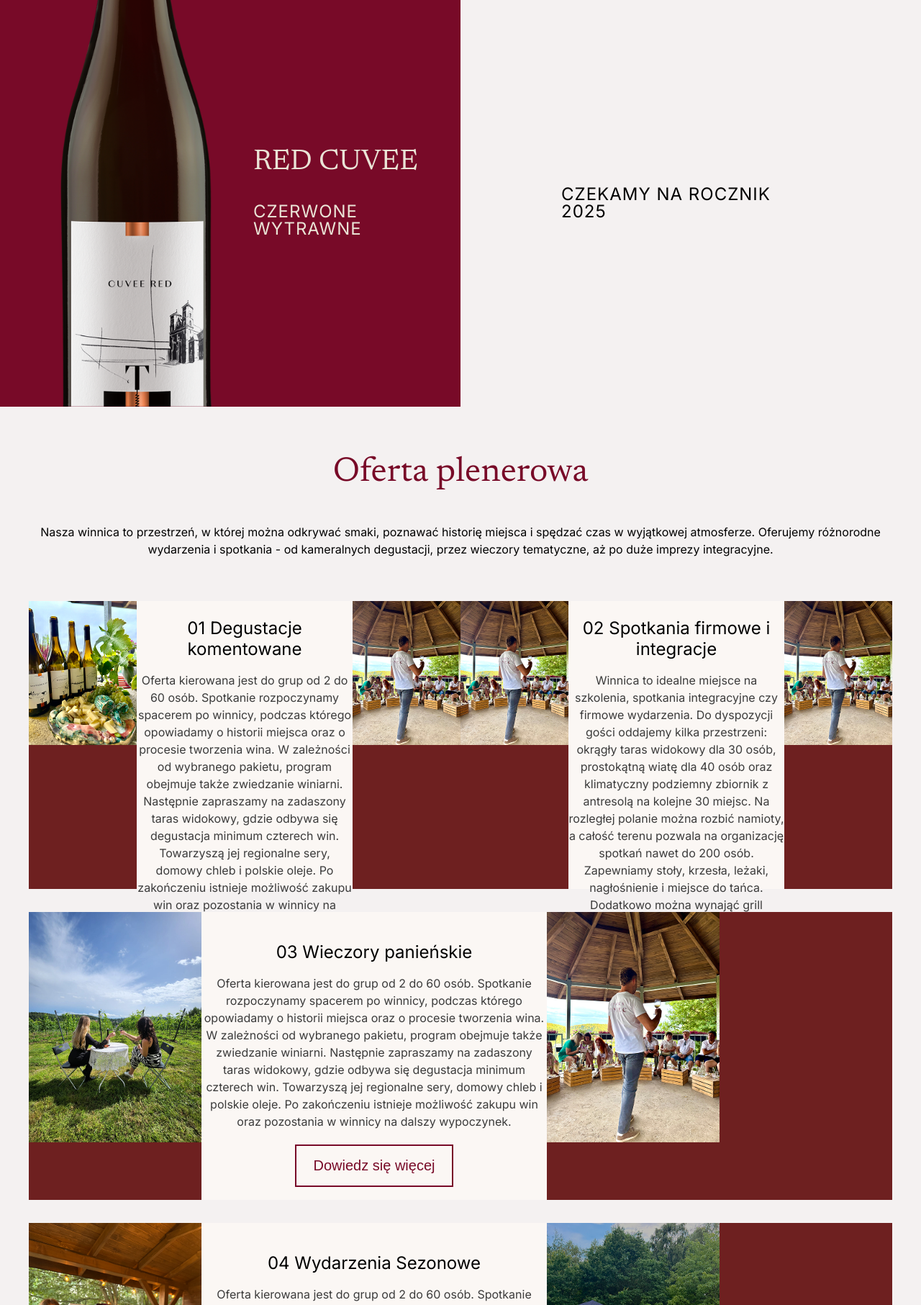
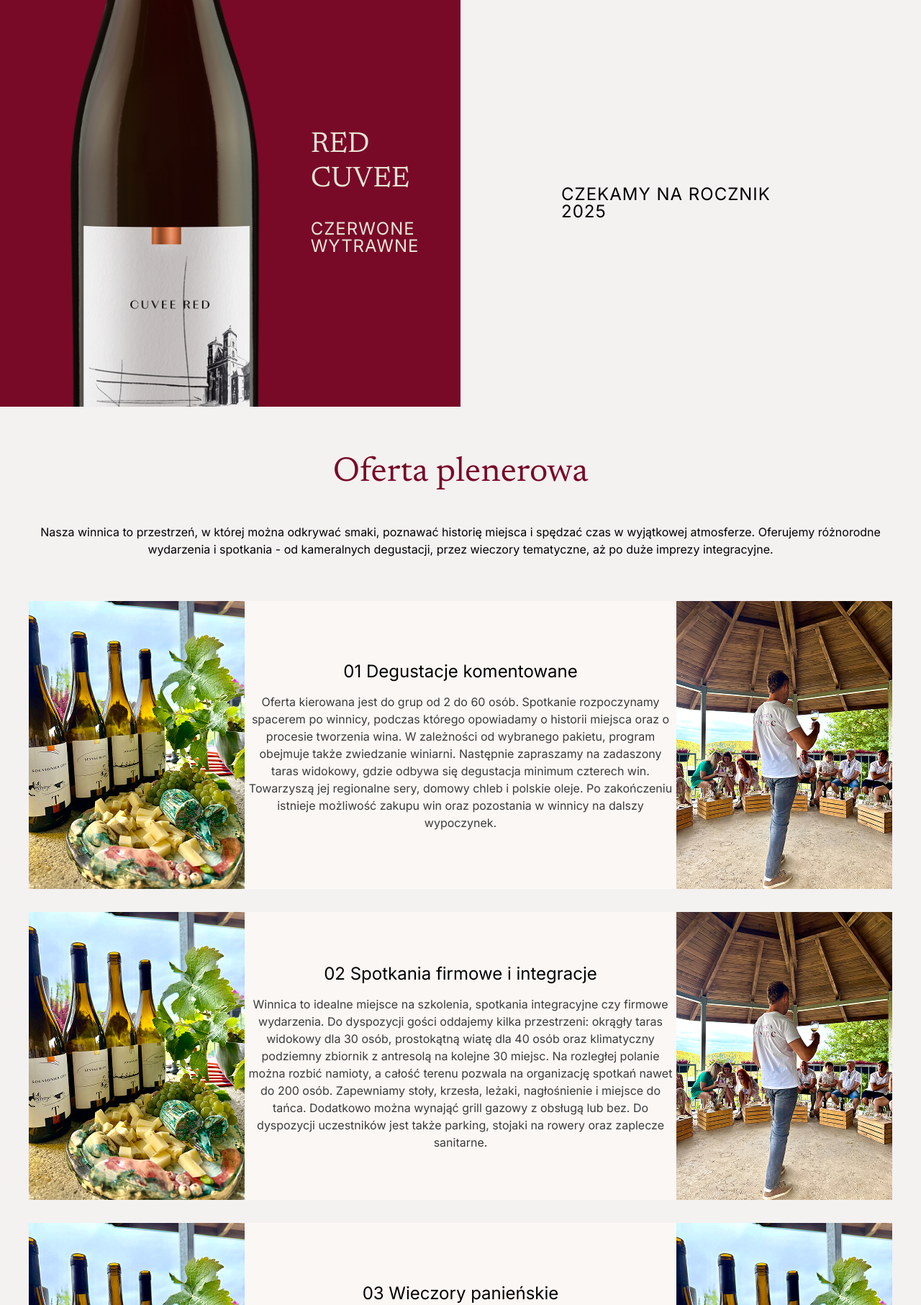
Before and after one commit to jereminowak/winnicatyniec, a PHP site: page / in a window 1280 px wide. Shown: the part 2879-4692 px from the top of the page at 72% size. Run offline with PHP 8.4, Linux system fonts and the light colour scheme.

Commit message:
Małe poprawki

```diff
--- a/index.html
+++ b/index.html
@@ -102,8 +102,8 @@
 					<div class="flip-card-inner">
 						<div class="flip-card-front">
 							<div class="card-content">
-								<img src="SEYVAL BLANC-1.png" class="wine-bottle">
-								<div class="wine-info">
+								<img src="SEYVAL BLANC-1.png" class="wine-bottle jeden">
+								<div class="wine-info dwa">
 									<h3>Seyval Blanc</h3>
 									<h4>Białe półwytrawne</h4>
 								</div>
@@ -127,8 +127,8 @@
 					<div class="flip-card-inner">
 						<div class="flip-card-front">
 							<div class="card-content">
-								<img src="Johanniter-1.png" class="wine-bottle">
-								<div class="wine-info">
+								<img src="Johanniter-1.png" class="wine-bottle dwa">
+								<div class="wine-info jeden">
 									<h3>Johanniter</h3>
 									<h4>Białe półwytrawne</h4>
 								</div>
@@ -152,8 +152,8 @@
 					<div class="flip-card-inner">
 						<div class="flip-card-front">
 							<div class="card-content">
-								<img src="Solaris-1.png" class="wine-bottle">
-								<div class="wine-info">
+								<img src="Solaris-1.png" class="wine-bottle jeden">
+								<div class="wine-info dwa">
 									<h3>Solaris</h3>
 									<h4>Białe półsłodkie</h4>
 								</div>
@@ -177,8 +177,8 @@
 					<div class="flip-card-inner">
 						<div class="flip-card-front">
 							<div class="card-content">
-								<img src="Souvignier Gris-1.png" class="wine-bottle">
-								<div class="wine-info">
+								<img src="Souvignier Gris-1.png" class="wine-bottle dwa">
+								<div class="wine-info jeden">
 									<h3>Souvignier Gris</h3>
 									<h4>Białe wytrawne</h4>
 								</div>
@@ -202,8 +202,11 @@
 					<div class="flip-card-inner">
 						<div class="flip-card-front">
 							<div class="card-content">
-								<img src="Cuvee Red-1.png" class="wine-bottle">
-								<div class="wine-info">
+								<div class="wine-photo">
+									<img src="Cuvee Red-1.png" class="wine-bottle jeden">
+								</div>
+
+								<div class="wine-info dwa">
 									<h3>Red Cuvee</h3>
 									<h4>Czerwone wytrawne</h4>
 								</div>
@@ -251,22 +254,6 @@
 					<div class="description">
 						<h3>01 Degustacje komentowane</h3>
 						<p>Oferta kierowana jest do grup od 2 do 60 osób. Spotkanie rozpoczynamy spacerem po winnicy, podczas którego opowiadamy o historii miejsca oraz o procesie tworzenia wina. W zależności od wybranego pakietu, program obejmuje także zwiedzanie winiarni. Następnie zapraszamy na zadaszony taras widokowy, gdzie odbywa się degustacja minimum czterech win. Towarzyszą jej regionalne sery, domowy chleb i polskie oleje. Po zakończeniu istnieje możliwość zakupu win oraz pozostania w winnicy na dalszy wypoczynek.</p>
-						<button class="button">
-							Dowiedz się więcej
-					</button>
-					</div>
-					<div class="photo">
-						<img src="degustacje2.png">
-					</div>
-					<div class="photo">
-						<img src="degustacje2.png">
-					</div>
-					<div class="description">
-						<h3>02 Spotkania firmowe i integracje</h3>
-						<p>Winnica to idealne miejsce na szkolenia, spotkania integracyjne czy firmowe wydarzenia. Do dyspozycji gości oddajemy kilka przestrzeni: okrągły taras widokowy dla 30 osób, prostokątną wiatę dla 40 osób oraz klimatyczny podziemny zbiornik z antresolą na kolejne 30 miejsc. Na rozległej polanie można rozbić namioty, a całość terenu pozwala na organizację spotkań nawet do 200 osób. Zapewniamy stoły, krzesła, leżaki, nagłośnienie i miejsce do tańca. Dodatkowo można wynająć grill gazowy z obsługą lub bez. Do dyspozycji uczestników jest także parking, stojaki na rowery oraz zaplecze sanitarne.</p>
-						<button class="button">
-							Dowiedz się więcej
-						</button>
 					</div>
 					<div class="photo">
 						<img src="degustacje2.png">
@@ -274,69 +261,38 @@
 				</div>
 				<div class="section-content">
 					<div class="photo">
-						<img src="panienski1.png">
+						<img src="degustacje1.png">
+					</div>
+					<div class="description">
+						<h3>02 Spotkania firmowe i integracje</h3>
+						<p>Winnica to idealne miejsce na szkolenia, spotkania integracyjne czy firmowe wydarzenia. Do dyspozycji gości oddajemy kilka przestrzeni: okrągły taras widokowy dla 30 osób, prostokątną wiatę dla 40 osób oraz klimatyczny podziemny zbiornik z antresolą na kolejne 30 miejsc. Na rozległej polanie można rozbić namioty, a całość terenu pozwala na organizację spotkań nawet do 200 osób. Zapewniamy stoły, krzesła, leżaki, nagłośnienie i miejsce do tańca. Dodatkowo można wynająć grill gazowy z obsługą lub bez. Do dyspozycji uczestników jest także parking, stojaki na rowery oraz zaplecze sanitarne.</p>
+					</div>
+					<div class="photo">
+						<img src="degustacje2.png">
+					</div>
+				</div>
+				<div class="section-content">
+					<div class="photo">
+						<img src="degustacje1.png">
 					</div>
 					<div class="description">
 						<h3>03 Wieczory panieńskie</h3>
 						<p>Oferta kierowana jest do grup od 2 do 60 osób. Spotkanie rozpoczynamy spacerem po winnicy, podczas którego opowiadamy o historii miejsca oraz o procesie tworzenia wina. W zależności od wybranego pakietu, program obejmuje także zwiedzanie winiarni. Następnie zapraszamy na zadaszony taras widokowy, gdzie odbywa się degustacja minimum czterech win. Towarzyszą jej regionalne sery, domowy chleb i polskie oleje. Po zakończeniu istnieje możliwość zakupu win oraz pozostania w winnicy na dalszy wypoczynek.</p>
-						<button class="button">
-							Dowiedz się więcej
-					</button>					</div>
-					<div class="photo">
-						<img src="degustacje2.png">
 					</div>
 					<div class="photo">
-
+						<img src="degustacje1.png">
 					</div>
 				</div>
 				<div class="section-content">
 					<div class="photo">
-						<img src="sezonowe1.png">
+						<img src="degustacje1.png">
 					</div>
 					<div class="description">
 						<h3>04 Wydarzenia Sezonowe</h3>
 						<p>Oferta kierowana jest do grup od 2 do 60 osób. Spotkanie rozpoczynamy spacerem po winnicy, podczas którego opowiadamy o historii miejsca oraz o procesie tworzenia wina. W zależności od wybranego pakietu, program obejmuje także zwiedzanie winiarni. Następnie zapraszamy na zadaszony taras widokowy, gdzie odbywa się degustacja minimum czterech win. Towarzyszą jej regionalne sery, domowy chleb i polskie oleje. Po zakończeniu istnieje możliwość zakupu win oraz pozostania w winnicy na dalszy wypoczynek.</p>
-						<button class="button">
-							Dowiedz się więcej
-					</button>					</div>
-					<div class="photo">
-						<img src="sezonowe2.png">
 					</div>
 					<div class="photo">
-
-					</div>
-				</div>
-				<div class="section-content">
-					<div class="photo">
-
-					</div>
-					<div class="description">
-						<p>Lorem ipsum dolor sit amet, consectetur adipiscing elit, sed do eiusmod tempor incididunt ut labore et dolore magna aliqua. Ut enim ad minim veniam, quis nostrud exercitation ullamco laboris nisi ut aliquip ex ea commodo consequat. Duis aute irure dolor in reprehenderit in voluptate velit esse cillum dolore eu fugiat nulla pariatur. Excepteur sint occaecat cupidatat non proident, sunt in culpa qui officia deserunt mollit anim id est laborum.</p>
-					</div>
-					<div class="photo">
-
-					</div>
-				</div>
-				<div class="section-content">
-					<div class="photo">
-
-					</div>
-					<div class="description">
-						<p>Lorem ipsum dolor sit amet, consectetur adipiscing elit, sed do eiusmod tempor incididunt ut labore et dolore magna aliqua. Ut enim ad minim veniam, quis nostrud exercitation ullamco laboris nisi ut aliquip ex ea commodo consequat. Duis aute irure dolor in reprehenderit in voluptate velit esse cillum dolore eu fugiat nulla pariatur. Excepteur sint occaecat cupidatat non proident, sunt in culpa qui officia deserunt mollit anim id est laborum.</p>
-					</div>
-					<div class="photo">
-
-					</div>
-				</div>
-				<div class="section-content">
-					<div class="photo">
-
-					</div>
-					<div class="description">
-						<p>Lorem ipsum dolor sit amet, consectetur adipiscing elit, sed do eiusmod tempor incididunt ut labore et dolore magna aliqua. Ut enim ad minim veniam, quis nostrud exercitation ullamco laboris nisi ut aliquip ex ea commodo consequat. Duis aute irure dolor in reprehenderit in voluptate velit esse cillum dolore eu fugiat nulla pariatur. Excepteur sint occaecat cupidatat non proident, sunt in culpa qui officia deserunt mollit anim id est laborum.</p>
-					</div>
-					<div class="photo">
-
+						<img src="degustacje1.png">
 					</div>
 				</div>
 				<div class="section-outro">
@@ -344,9 +300,6 @@
 						<p>Winnica to także idealne miejsce na świętowanie urodzin, rocznic, rodzinnych spotkań czy romantycznych randek - zawsze w niepowtarzalnym klimacie i z kieliszkiem wina w dłoni.</p>
 					</div>
 				</div>
-			</div>
-			<div class="section-head"></div>
-				<p>Winnica to także idealne miejsce na świętowanie urodzin, rocznic, rodzinnych spotkań czy romantycznych randek – zawsze w niepowtarzalnym klimacie i z kieliszkiem wina w dłoni.</p>
 			</div>
   		</div>
 	</section>
--- a/styles.css
+++ b/styles.css
@@ -150,6 +150,10 @@ a:hover {
 img {
   max-width: 100%;
   display: flex;
+}
+
+.logo img{
+  display: inline;
 }
 
 .container {
@@ -965,15 +969,44 @@ footer .socials{
     padding-right: 20px;
   }
 
+  .carousel{
+    height: 1400px;
+  }
+
   #wina .flip-wrapper{
     width: 100%;
-    height: 25%;
+    height: 20%;
   }
 
   #wina .button{
     width: 45%;
   }
 
-  #mobile-nav{
+  /* .jeden{
+    position: absolute;
+    left: -2%;
+    width: 40%;
   }
+
+  .dwa{
+    position: absolute;
+    right: -2%;
+  }
+
+  .wine-info h3{
+    font-size: 25px;
+  }
+
+  .wine-info h4{
+    font-size: 16px;
+  }
+
+  .wine-info.dwa{
+    text-align: left;
+    width: 63%
+  }
+
+  .wine-info{
+    width: auto;
+  } */
 }
```
